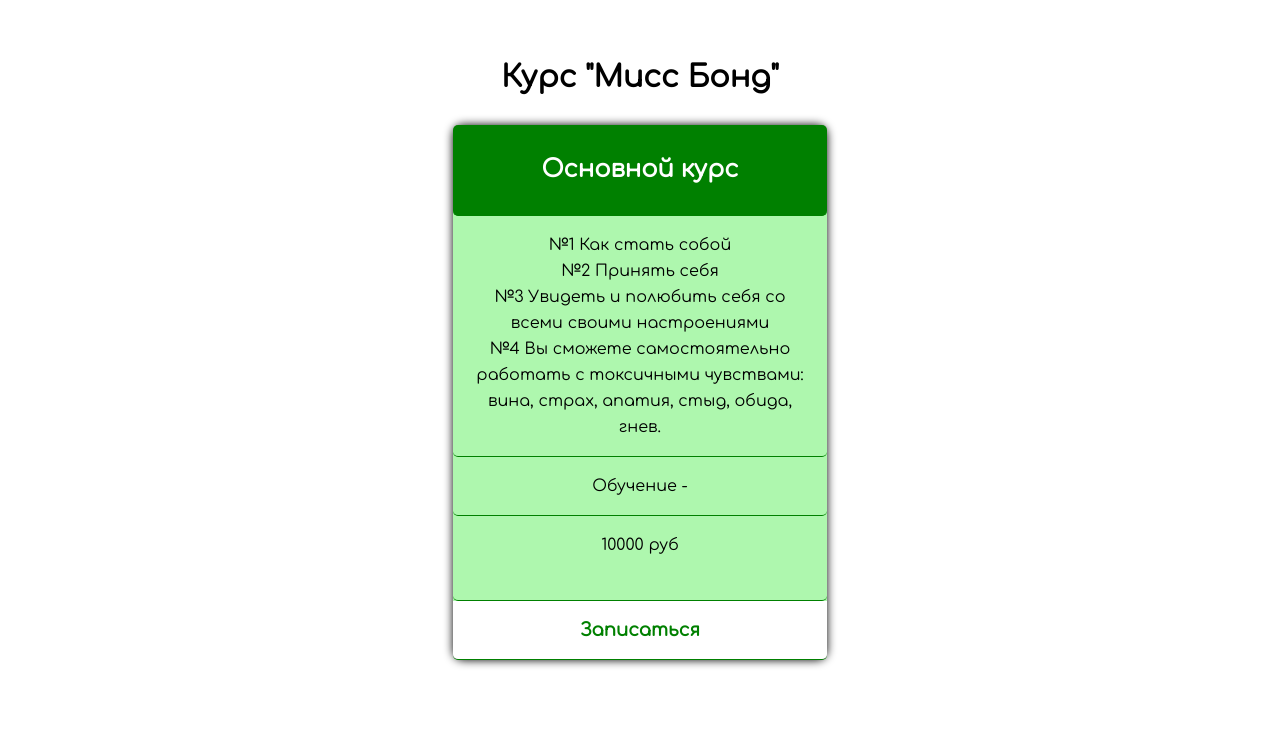
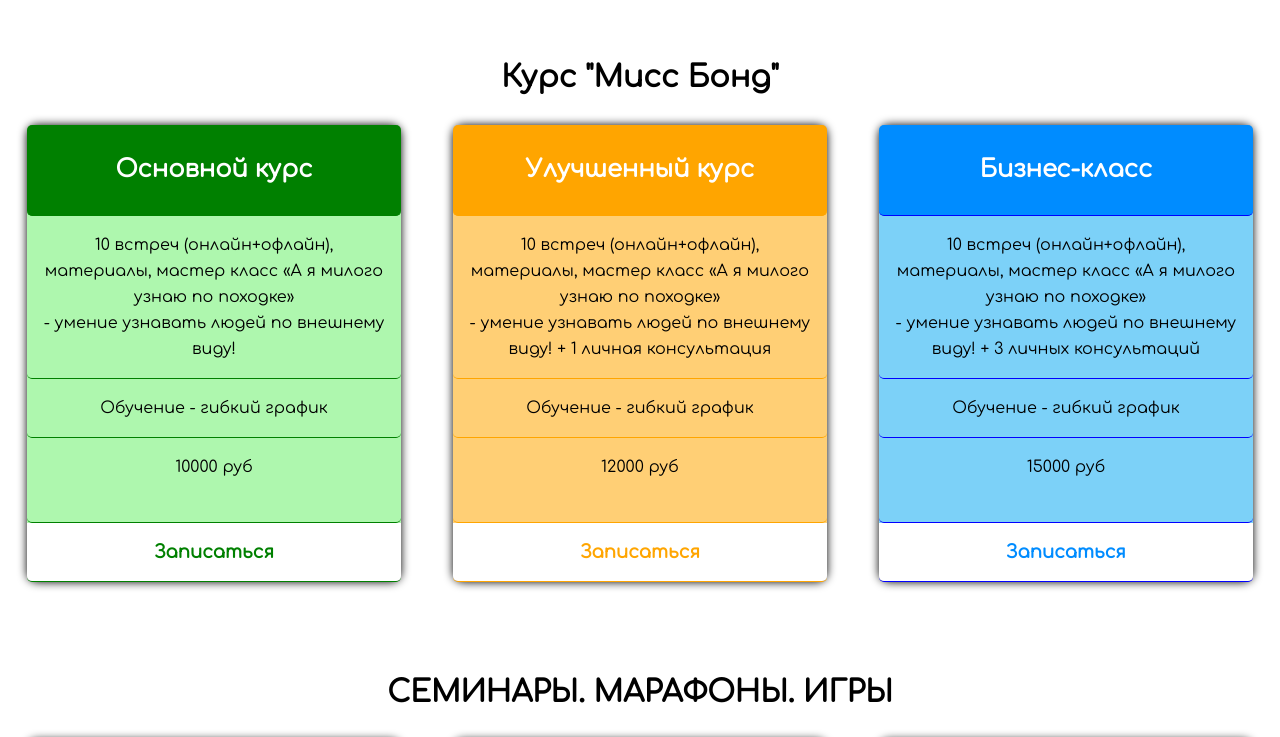
Before and after one commit to Etalon-monchegorsk/site, a plain HTML site: page prais.html in a window 1280 px wide. Shown: the part 4900-5637 px from the top of the page. Drawn offline with Linux system fonts and the light colour scheme.

Commit message:
Add files via upload

```diff
--- a/prais.html
+++ b/prais.html
@@ -377,19 +377,57 @@
                     Основной курс
                 </li>
                 <li class="semi-empty">
-                    №1 Как стать собой
+                    10 встреч (онлайн+офлайн), материалы, мастер класс «А я милого узнаю по походке»
                     <br>
-                    №2 Принять себя
-                    <br>
-                    №3 Увидеть и полюбить себя со всеми своими настроениями
-                    <br>
-                    №4 Вы сможете самостоятельно работать с токсичными чувствами: вина, страх, апатия, стыд, обида, гнев.
+                     - умение узнавать людей по внешнему виду!
                 </li>
                 <li>
-                    Обучение -
+                    Обучение - гибкий график
                 </li>
                 <li>
                     10000 руб
+                    <br>
+                    <br>
+                </li>
+                <li class="prais__order">
+                    <a href="./catalog.html#missBond">Записаться</a>
+                </li>
+            </ul>
+            <ul class="prais__item prais__item_orange prais__item_center">
+                <li class="name">
+                    Улучшенный курс
+                </li>
+                <li class="semi-empty">
+                    10 встреч (онлайн+офлайн), материалы, мастер класс «А я милого узнаю по походке»
+                    <br>
+                     - умение узнавать людей по внешнему виду! + 1 личная консультация
+                </li>
+                <li>
+                    Обучение - гибкий график
+                </li>
+                <li>
+                    12000 руб
+                    <br>
+                    <br>
+                </li>
+                <li class="prais__order">
+                    <a href="./catalog.html#missBond">Записаться</a>
+                </li>
+            </ul>
+            <ul class="prais__item prais__item_blue prais__item_center">
+                <li class="name">
+                    Бизнес-класс
+                </li>
+                <li class="semi-empty">
+                    10 встреч (онлайн+офлайн), материалы, мастер класс «А я милого узнаю по походке»
+                    <br>
+                     - умение узнавать людей по внешнему виду! + 3 личных консультаций
+                </li>
+                <li>
+                    Обучение - гибкий график
+                </li>
+                <li>
+                    15000 руб
                     <br>
                     <br>
                 </li>
@@ -421,7 +459,7 @@
                     <a href="">Записаться</a>
                 </li>
             </ul> -->
-            <ul class="prais__item prais__item_orange prais__item_center">
+            <ul class="prais__item prais__item_green prais__item_center">
                 <li class="name">
                     Семинар «Постоянный клиент салона красоты»
                 </li>
@@ -440,7 +478,7 @@
                     <a href="./catalog.html#client">Записаться</a>
                 </li>
             </ul>
-            <ul class="prais__item prais__item_blue prais__item_center">
+            <ul class="prais__item prais__item_orange prais__item_center">
                 <li class="name">
                     Игра «Денежный поток (крысиные бега)»
                 </li>
@@ -461,7 +499,7 @@
                     <a href="./catalog.html#cash-potok">Записаться</a>
                 </li>
             </ul>
-            <ul class="prais__item prais__item_red prais__item_center">
+            <ul class="prais__item prais__item_blue prais__item_center">
                 <li class="name">
                     Ресурсные встречи для женщин
                 </li>
@@ -482,7 +520,7 @@
                     <a href="./catalog.html#cashflow">Записаться</a>
                 </li>
             </ul>
-            <ul class="prais__item prais__item_violet prais__item_center">
+            <ul class="prais__item prais__item_red prais__item_center">
                 <li class="name">
                     Источники женской силы. Семь архетипических богинь
                 </li>
```
Also changed, not shown: catalog.html (+2 -2 lines).
